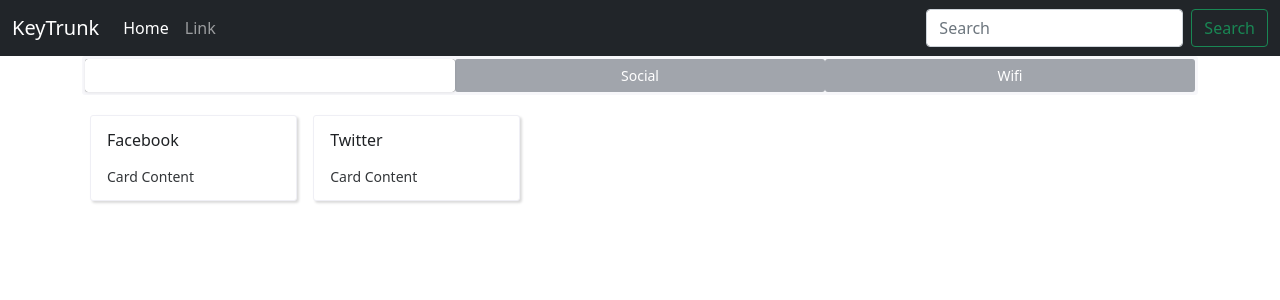
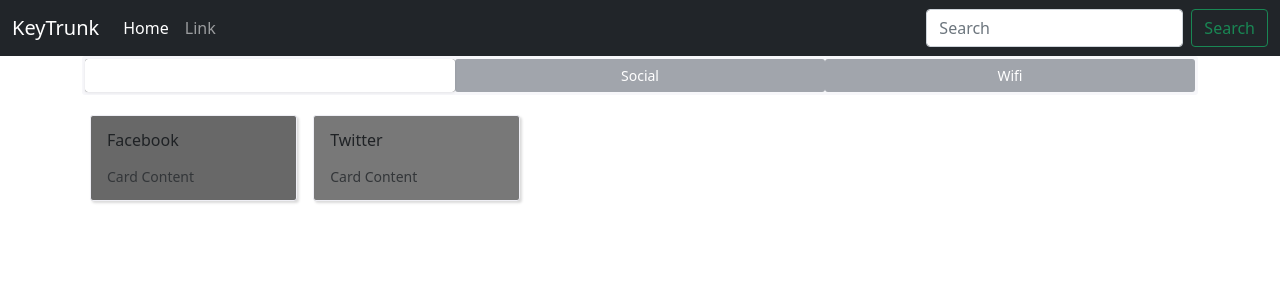
Before and after one commit to Br0wnZ/Vue-3-Password-Manager, a Vue app: page / in a window 1280 px wide. Shown: the top 300 px of the page. Built offline with nearby package versions, Linux system fonts and the light colour scheme.

Commit message:
feat(): added dynamic background color to password cards and added modal to display details

```diff
--- a/global.scss
+++ b/global.scss
@@ -1,5 +1,8 @@
+$background-color: #ededed2e;
+$font-color: white;
+
 body {
-  background-color: #ededed2e;
+  background-color: $background-color;
 }
 
 .n-tabs .n-tabs-rail .n-tabs-tab-wrapper .n-tabs-tab.n-tabs-tab--active {
@@ -12,16 +15,29 @@ body {
 
 .n-tabs .n-tabs-rail .n-tabs-tab-wrapper .n-tabs-tab {
   background-color: #a1a5ac;
-  color: white;
+  color: $font-color;
   &:hover {
     transform: scale(1.01);
   }
 }
 
-.n-card {
+#password-card > .n-card {
   box-shadow: rgba(0, 0, 0, 0.15) 1.95px 1.95px 2.6px;
 
   &:hover {
     transform: scale(1.01);
   }
 }
+
+.n-card.n-modal {
+  background-color: #2c2c32;
+  color: $font-color;
+}
+
+.n-card-header .n-card-header__main {
+  color: $font-color;
+}
+
+.n-card--content-soft-segmented > .n-card-header > .n-card-header__main {
+  color: $font-color;
+}
--- a/src/components/PasswordCard.vue
+++ b/src/components/PasswordCard.vue
@@ -1,14 +1,27 @@
 <template>
-  <n-card :title="title" size="small">
-      Card Content
-  </n-card>
+  <div id="password-card">
+    <n-card
+      :title="title"
+      :style="{ backgroundColor: color }"
+      size="small"
+      class="pass-card"
+    >Card Content</n-card>
+  </div>
 </template>
 
 <script setup lang="ts">
-  import { defineProps } from 'vue'
+import { defineComponent, defineProps } from 'vue'
+
+defineComponent({
+  name: 'passwordCard'
+})
 
 defineProps({
   title: {
+    type: String,
+    required: true
+  },
+  color: {
     type: String,
     required: true
   }
@@ -16,5 +29,4 @@
 </script>
 
 <style scoped>
-
 </style>
--- a/src/views/Home.vue
+++ b/src/views/Home.vue
@@ -1,20 +1,52 @@
 <template>
-  <div class="home">
+  <div id="home">
+    <n-modal
+      v-model:show="showPassword"
+      preset="card"
+      :title="title"
+      :style="bodyStyle"
+      :bordered="false"
+      size="huge"
+      :segmented="segmented"
+    >
+      <template #header-extra></template>
+      Content
+      <!-- <template #footer>Footer</template> -->
+    </n-modal>
     <n-grid cols="2 s:3 m:4 l:5 xl:6 2xl:7" responsive="screen">
       <n-grid-item class="m-1 p-1" v-for="(item, index) in items" :key="index">
-        <PasswordCard :title="item" />
+        <PasswordCard :title="item" @click="showModal(index)" :color="randomColor()"/>
       </n-grid-item>
     </n-grid>
   </div>
 </template>
 
 <script setup lang="ts">
-import { defineComponent } from "vue";
+import { defineComponent, Ref, ref } from "vue";
 import PasswordCard from "@/components/PasswordCard.vue";
 
+let showPassword: Ref<boolean> = ref(false);
+let title: Ref<string> = ref('')
 const items: string[] = ['Facebook', 'Twitter']
+const colors: string[] = ['#686868', '#707070', '#787878', '#808080']
+
+const segmented = {
+  content: 'soft',
+} as const
+
+const bodyStyle = {
+  width: '600px'
+}
+
+const randomColor = () => colors[Math.floor(Math.random() * colors.length)]
+
+const showModal = (index: number) => {
+  showPassword.value = !showPassword.value
+  title.value = items[index]
+}
 
 defineComponent({
   name: "Home"
 })
+
 </script>
```
Lines whose indentation alone changed are shown as unchanged.
